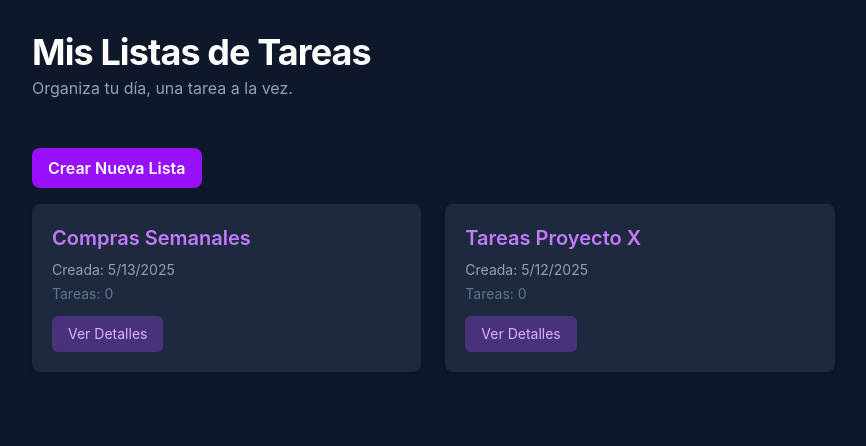
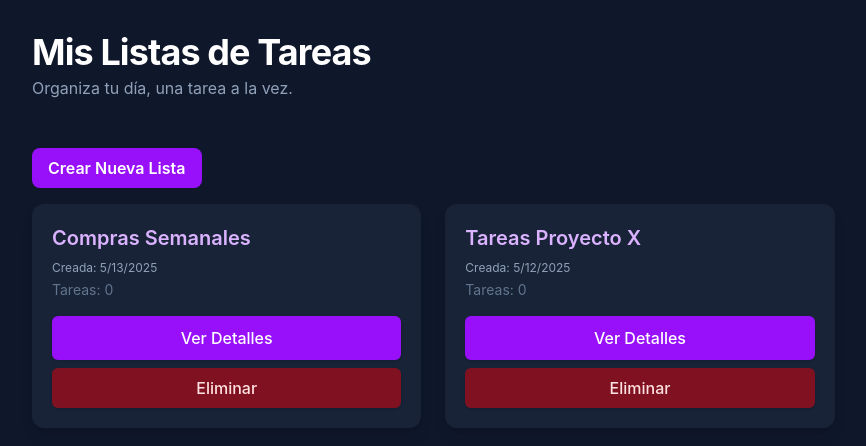
Before and after one commit to Jhonaiker2309/Task-Manager, a React (Vite) app: page / in a window 1280 px wide. Shown: the top 446 px of the page, without its empty margins (0-866 px from the left). Built offline with nearby package versions, Linux system fonts and the light colour scheme.

Commit message:
Components to Delete Lists Created

```diff
--- /dev/null
+++ b/src/components/DeleteListModal.tsx
@@ -0,0 +1,73 @@
+import React from 'react';
+
+interface DeleteListModalProps {
+  isOpen: boolean;
+  onClose: () => void;
+  onConfirmDelete: () => void;
+  listTitle?: string;
+}
+
+const DeleteListModal: React.FC<DeleteListModalProps> = ({
+  isOpen,
+  onClose,
+  onConfirmDelete,
+  listTitle,
+}) => {
+  if (!isOpen) {
+    return null;
+  }
+
+  const handleConfirm = () => {
+    onConfirmDelete();
+  };
+
+  return (
+    <div
+      className="fixed inset-0 bg-black bg-opacity-60 flex items-center justify-center p-4 z-50 transition-opacity duration-300 ease-in-out"
+      onClick={onClose}
+    >
+      <div
+        className="bg-slate-800 p-6 sm:p-8 rounded-xl shadow-2xl w-full max-w-md transform transition-all duration-300 ease-in-out scale-95 animate-modal-appear"
+        onClick={(e) => e.stopPropagation()}
+      >
+        <div className="flex justify-between items-center mb-4">
+          <h2 className="text-2xl font-semibold text-red-400">Confirmar Eliminación</h2>
+          <button
+            onClick={onClose}
+            className="text-slate-400 hover:text-slate-200 transition-colors text-3xl leading-none"
+            aria-label="Cerrar modal"
+          >
+            &times;
+          </button>
+        </div>
+        <div className="mb-6">
+          <p className="text-slate-300">
+            ¿Estás seguro de que quieres eliminar la lista
+            {listTitle && <strong className="text-purple-300"> "{listTitle}"</strong>}?
+          </p>
+          <p className="text-sm text-slate-400 mt-2">
+            Esta acción no se puede deshacer. Todas las tareas asociadas a esta lista también serán eliminadas.
+          </p>
+        </div>
+        <div className="flex flex-col sm:flex-row sm:justify-end space-y-3 sm:space-y-0 sm:space-x-4">
+          <button
+            type="button"
+            onClick={onClose}
+            className="w-full sm:w-auto px-6 py-2.5 border border-slate-600 text-slate-300 rounded-md hover:bg-slate-700 transition-colors"
+          >
+            Cancelar
+          </button>
+          <button
+            type="button"
+            onClick={handleConfirm}
+            className="w-full sm:w-auto px-6 py-2.5 bg-red-600 hover:bg-red-700 text-white font-semibold rounded-md shadow-md transition duration-150 ease-in-out transform hover:scale-105"
+          >
+            Eliminar Lista
+          </button>
+        </div>
+      </div>
+    </div>
+  );
+};
+
+export default DeleteListModal;
--- a/src/pages/Home.tsx
+++ b/src/pages/Home.tsx
@@ -2,11 +2,14 @@ import React, { useState, useEffect } from 'react';
 import { Link } from 'react-router-dom';
 import type { CheckList } from '../types';
 import CreateListModal from '../components/CreateListModal';
+import DeleteListModal from '../components/DeleteListModal';
 import { generateSlug } from '../utils';
 
 const Home: React.FC = () => {
   const [lists, setLists] = useState<CheckList[]>([]);
   const [isModalOpen, setIsModalOpen] = useState(false);
+  const [isDeleteModalOpen, setIsDeleteModalOpen] = useState(false);
+  const [listToDelete, setListToDelete] = useState<CheckList | null>(null);
 
   useEffect(() => {
     const mockLists: CheckList[] = [
@@ -20,6 +23,22 @@ const Home: React.FC = () => {
   const handleOpenCreateModal = () => setIsModalOpen(true);
   const handleCloseCreateModal = () => setIsModalOpen(false);
 
+  const handleOpenDeleteModal = (list: CheckList) => {
+    setListToDelete(list);
+    setIsDeleteModalOpen(true);
+  };
+
+  const handleCloseDeleteModal = () => {
+    setIsDeleteModalOpen(false);
+    setListToDelete(null);
+  };
+
+  const handleConfirmDeleteList = () => {
+    if (listToDelete) {
+      setLists(prevLists => prevLists.filter(list => list.slug !== listToDelete.slug));
+    }
+    handleCloseDeleteModal();
+  };
 
   const handleCreateList = (title: string) => {
     const newSlug = generateSlug(title) + '-' + Date.now();
@@ -47,21 +66,39 @@ const Home: React.FC = () => {
         </button>
 
       {lists.length === 0 && <p className="text-slate-400">No hay listas aún. ¡Crea una!</p>}
-
       <div className="grid grid-cols-1 md:grid-cols-2 lg:grid-cols-3 gap-6">
         {lists.map((list) => (
-          <div key={list.slug} className="bg-slate-800 p-5 rounded-lg shadow-md">
-            <h2 className="text-xl font-semibold text-purple-400 mb-2">{list.title}</h2>
-            <p className="text-sm text-slate-400 mb-1">Creada: {list.created_at.toLocaleDateString()}</p>
-            <p className="text-sm text-slate-500 mb-3">Tareas: {list.items.length}</p>
+          <div
+            key={list.slug}
+            className="bg-slate-800/70 p-5 rounded-xl shadow-lg flex flex-col justify-between transition-all duration-300 ease-in-out hover:shadow-purple-500/20 hover:-translate-y-1"
+          >
+            <div>
+              <h2 className="text-xl font-semibold text-purple-300 mb-2 truncate" title={list.title}>
+                {list.title}
+              </h2>
+              <p className="text-xs text-slate-400 mb-1">
+                Creada: {list.created_at.toLocaleDateString()}
+              </p>
+              <p className="text-sm text-slate-500 mb-4">
+                Tareas: {list.items.length}
+              </p>
+            </div>
+
+            <div className="mt-auto space-y-2">
               <Link
                 to={`/list/${list.slug}`}
-              className="inline-block bg-purple-500/30 hover:bg-purple-500/50 text-purple-300 py-2 px-4 rounded-md text-sm"
+                className="block w-full text-center bg-purple-600 hover:bg-purple-700 text-white font-medium py-2.5 px-4 rounded-md shadow-sm transition-colors duration-150 ease-in-out focus:outline-none focus:ring-2 focus:ring-purple-500 focus:ring-opacity-75"
               >
                 Ver Detalles
               </Link>
+              <button
+                onClick={() => handleOpenDeleteModal(list)}
+                className="block w-full text-center bg-red-600/50 hover:bg-red-600/80 text-red-100 font-medium py-2 px-4 rounded-md shadow-sm transition-colors duration-150 ease-in-out focus:outline-none focus:ring-2 focus:ring-red-500 focus:ring-opacity-75"
+              >
+                Eliminar
+              </button>
             </div>
-        ))}
+          </div>        ))}
       </div>
 
       <CreateListModal
@@ -69,6 +106,13 @@ const Home: React.FC = () => {
         onClose={handleCloseCreateModal}
         onCreateList={handleCreateList}
       />
+
+      <DeleteListModal
+        isOpen={isDeleteModalOpen}
+        onClose={handleCloseDeleteModal}
+        onConfirmDelete={handleConfirmDeleteList}
+        listTitle={listToDelete?.title}
+      />
     </div>
   );
 };
```
Lines whose indentation alone changed are shown as unchanged.
